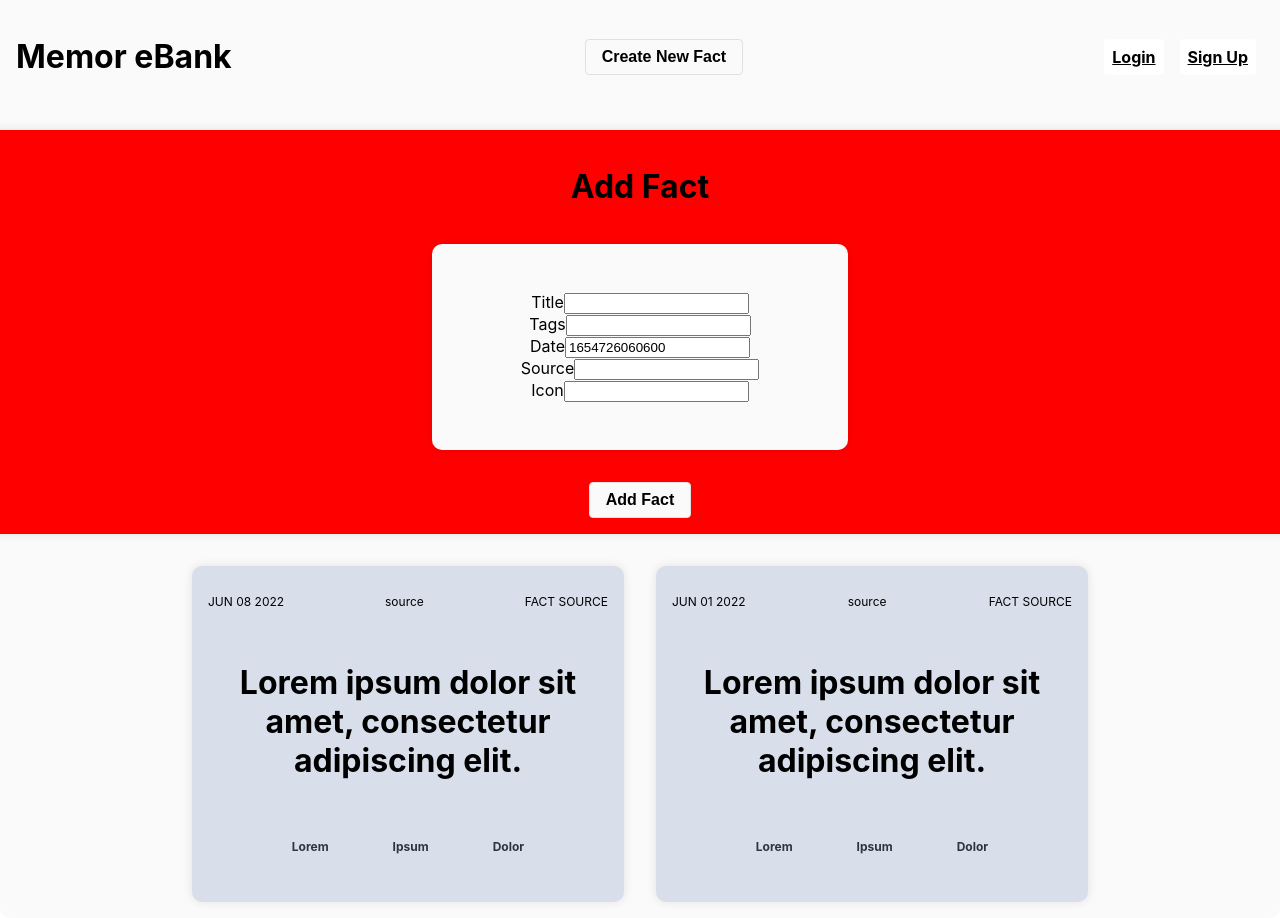
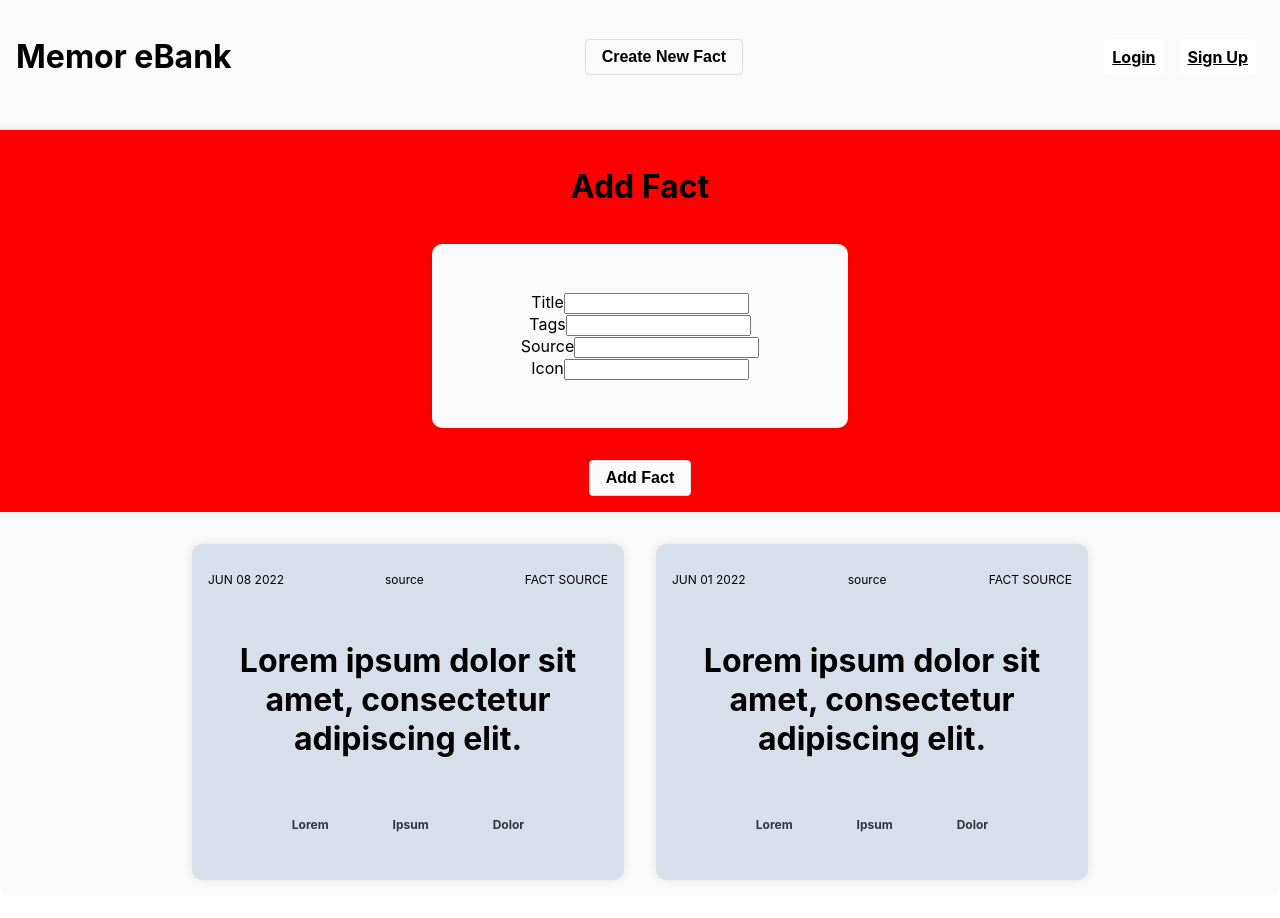
Before and after one commit to jallend1/memorebank, a React (Create React App) app: page / in a window 1280 px wide. Both pictures are taken after a click on the button "Create New Fact". After the commit the page ends 896 px from the top, so only its background shows below. Built offline with nearby package versions, Linux system fonts and the light colour scheme.

Commit message:
Removes Date as an editable field and automatically adds it

```diff
--- a/src/Components/AddFactModal.jsx
+++ b/src/Components/AddFactModal.jsx
@@ -1,34 +1,36 @@
-import { useState } from 'react';
+import { useState } from "react";
 
 const AddFactModal = (props) => {
   const { toggleModalOpen, onAddFact, onChange } = props;
-  const [error, setError] = useState('');
+  const [error, setError] = useState("");
   const [newFact, setNewFact] = useState({
-    title: '',
+    title: "",
     tags: [],
-    date: Date.now(),
-    source: '',
-    icon: ''
+    source: "",
+    icon: "",
   });
 
   const handleChange = (e) => {
     const { name, value } = e.target;
-    if (name === 'tags') {
-      setNewFact({ ...newFact, tags: value.split(',') });
+    if (name === "tags") {
+      setNewFact({ ...newFact, tags: value.split(",") });
     } else {
       setNewFact({ ...newFact, [name]: value });
     }
   };
 
   const handleSubmit = (e) => {
+    const currentDate = Date.now();
+    const factWithDate = { ...newFact, date: currentDate };
+    setNewFact(factWithDate);
     if (newFact.title.trim().length < 1) {
-      setError('Title is required');
+      setError("Title is required");
     } else if (newFact.tags.length < 1) {
-      setError('Tags are required');
+      setError("Tags are required");
     } else if (newFact.source.trim().length < 1) {
-      setError('Source is required');
+      setError("Source is required");
     } else {
-      onAddFact(newFact);
+      onAddFact(factWithDate);
     }
   };
 
@@ -57,16 +59,6 @@ const AddFactModal = (props) => {
                 id="tags"
                 name="tags"
                 value={newFact.tags}
-                onChange={handleChange}
-              />
-            </div>
-            <div className="add-fact-modal__body__inputs__date">
-              <label htmlFor="date">Date</label>
-              <input
-                type="text"
-                id="date"
-                name="date"
-                value={newFact.date}
                 onChange={handleChange}
               />
             </div>
```
